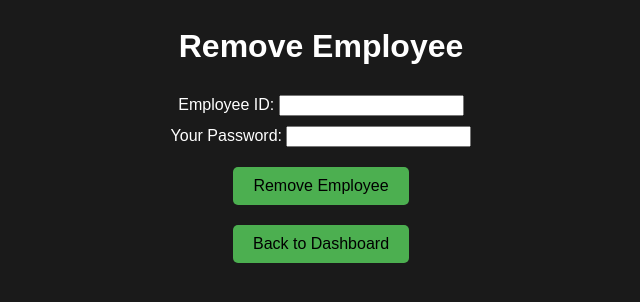
After one commit to lipika-arya/Time-Tracker, a Flask app: page /remove_employee/2 in a window 1280 px wide. The commit adds this page. Shown: the top 302 px of the page, without its empty margins (319-959 px from the left). Run offline with Flask 3, Linux system fonts and the light colour scheme.

Commit message:
Added functionality for removing employees

```diff
--- a/app.py
+++ b/app.py
@@ -6,9 +6,29 @@ from werkzeug.security import generate_password_hash, check_password_hash
 
 app = Flask(__name__)
 
+def get_authorization(employeeId):
+    try:
+        sqliteConnection = sqlite3.connect('employee.db')
+        cursor = sqliteConnection.cursor()
+        cursor.execute('SELECT authorization FROM employeeInfo WHERE employeeId=?', (employeeId,))
+        result = cursor.fetchone()
+        if result:
+            return result[0]  # Assuming authorization is stored in the first column of the result
+        else:
+            return None  # If employeeId is not found
+    except sqlite3.Error as error:
+        print("Error while querying the database:", error)
+        return None
+    finally:
+        if cursor:
+            cursor.close()
+        if sqliteConnection:
+            sqliteConnection.close()
+
 
 @app.route('/register', methods=['POST', 'GET'])
 def register():
+
     message = ''
     if request.method == 'POST':
         try:
@@ -21,6 +41,8 @@ def register():
 
             if not firstname or not lastname or not password or not authorization:
                 message = 'Please Enter First Name, Last Name, Password, and Authorization'
+            elif len(password) < 8:
+                message = 'Password should be at least 8 characters long'
             else:
                 hashed_password = generate_password_hash(password)
                 cursor.execute(
@@ -36,11 +58,46 @@ def register():
             sqliteConnection.close()
     return render_template("register.html", message=message)
 
+@app.route('/remove_employee/<int:employeeId>', methods=['GET', 'POST'])
+def remove_employee(employeeId):
+    message = ''
+    if request.method == 'POST':
+        try:
+            if 'employeeId' in request.form and 'password' in request.form:
+                remove_employee_id = int(request.form['employeeId'])
+                password = request.form['password']
+
+                # Ensure the logged-in employee cannot delete themselves
+                if employeeId == remove_employee_id:
+                    message = "You cannot delete yourself."
+                else:
+                    print("Form data received:", request.form)
+                    sqliteConnection = sqlite3.connect('employee.db')
+                    cursor = sqliteConnection.cursor()
+
+                    # Check if the password matches the one in the database
+                    cursor.execute("SELECT password FROM employeeInfo WHERE employeeId = ?", (employeeId,))
+                    stored_password = cursor.fetchone()[0]  # Assuming password is stored as the first column
+
+                    if check_password_hash(stored_password, password):
+                        # If password matches, delete the employee from both tables
+                        cursor.execute("DELETE FROM employeeInfo WHERE employeeId = ?", (remove_employee_id,))
+                        cursor.execute("DELETE FROM employeeActivity WHERE employeeId = ?", (remove_employee_id,))
+                        sqliteConnection.commit()
+                        message = f"Employee with ID {remove_employee_id} removed successfully."
+                    else:
+                        message = "Incorrect password. Please try again."
+
+                    cursor.close()
+        except Exception as e:
+            print("Error:", e)
+            message = f"Error: {e}"
+
+    return render_template("remove.html", employeeId=employeeId, message=message)
 
 @app.route('/')
 @app.route('/login', methods=['POST', 'GET'])
 def login():
-    employeeExist = False
     message = ''
     try:
         sqliteConnection = sqlite3.connect('employee.db')
@@ -86,6 +143,7 @@ def dashboard_employer(employeeId):
 
 @app.route("/reporttime/<int:employeeId>", methods=['POST', 'GET'])
 def reporttime(employeeId):
+    authorization = get_authorization(employeeId)
     d = request.form.to_dict(flat=False)
     message = ''
     activityToDo = d.keys()
@@ -101,7 +159,7 @@ def reporttime(employeeId):
         message = startLunchTime(employeeId)
     elif 'endLunchTime' in activityToDo:
         message = endLunchTime(employeeId)
-    return render_template("reporttime.html", employeeId=employeeId, message=message)
+    return render_template("reporttime.html", employeeId=employeeId, authorization=authorization, message=message)
 
 @app.route("/complete_timesheet", methods=['POST', 'GET'])
 def complete_timesheet():
--- a/templates/dashboard_employer.html
+++ b/templates/dashboard_employer.html
@@ -62,6 +62,9 @@
         <form action="{{ url_for('employee_info', employeeId=employeeId) }}" method="post">
             <input type="submit" class="btn" value="Employee Info">
         </form>
+        <form action="{{ url_for('remove_employee', employeeId=employeeId) }}" method="post">
+            <input type="submit" class="btn" value="Remove Employee">
+        </form>
         <form action="{{ url_for('login', employeeId=employeeId) }}" method="post">
             <input type="submit" class="btn logout" value="Logout">
         </form>
--- /dev/null
+++ b/templates/remove.html
@@ -0,0 +1,65 @@
+<!DOCTYPE html>
+<html lang="en">
+<head>
+    <meta charset="UTF-8">
+    <meta name="viewport" content="width=device-width, initial-scale=1.0">
+    <title>Remove Employee</title>
+    <style>
+        body {
+            background-color: #1a1a1a;
+            color: white;
+            font-family: Arial, sans-serif;
+            text-align: center;
+            padding: 20px;
+        }
+
+        .header {
+            margin-bottom: 30px;
+        }
+
+        h1, h2 {
+            margin: 0;
+        }
+
+        .btn {
+            background-color: #4caf50;
+            border: none;
+            padding: 10px 20px;
+            margin: 10px;
+            cursor: pointer;
+            border-radius: 5px;
+            font-size: 16px;
+        }
+
+        .btn:hover {
+            background-color: #45a049;
+        }
+
+        .input-field {
+            margin: 10px;
+        }
+    </style>
+</head>
+<body>
+    <div class="header">
+        <h1>Remove Employee</h1>
+        <h2>{{ message }}</h2>
+    </div>
+
+    <form action="{{ url_for('remove_employee', employeeId=employeeId) }}" method="post">
+        <div class="input-field">
+            <label for="employeeId">Employee ID:</label>
+            <input type="number" id="employeeId" name="employeeId" required>
+        </div>
+        <div class="input-field">
+            <label for="password">Your Password:</label>
+            <input type="password" id="password" name="password" required>
+        </div>
+        <input type="submit" class="btn" value="Remove Employee">
+    </form>
+
+    <form action="{{ url_for('dashboard_employer', employeeId=employeeId) }}" method="get">
+        <input type="submit" class="btn" value="Back to Dashboard">
+    </form>
+</body>
+</html>
```
Also changed, not shown: templates/reporttime.html (+8 -0 lines), employee.db (added).
